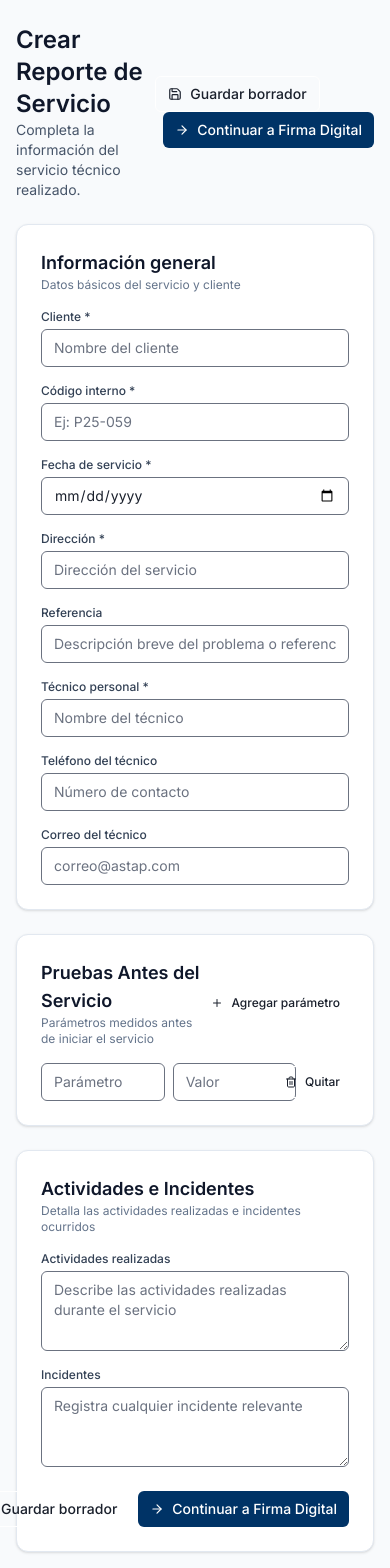
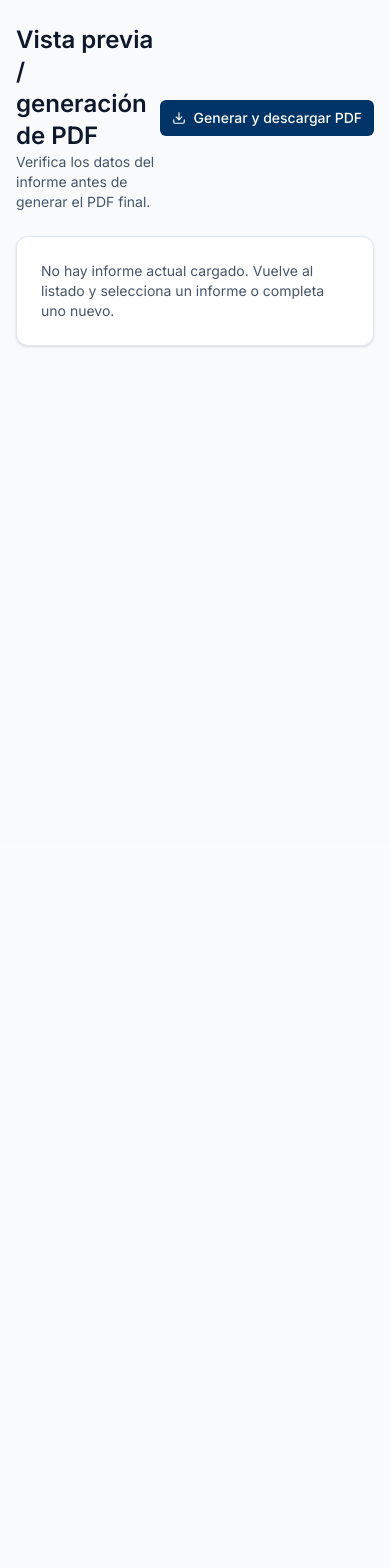
Before and after one commit to Djjasline/prueba-completa, a React (Vite) app: page /service-report-creation in a window 390 px wide. Shown: the top 1568 px of the page. After the commit the page ends 844 px from the top, so only its background shows below. Built offline with nearby package versions, Linux system fonts and the light colour scheme.

Commit message:
Update index.jsx

```diff
--- a/src/pages/service-report-creation/index.jsx
+++ b/src/pages/service-report-creation/index.jsx
@@ -1,420 +1,217 @@
-// src/pages/service-report-creation/index.jsx
-import React, { useEffect, useState } from "react";
-import { useNavigate } from "react-router-dom";
+// src/pages/pdf-report-preview/index.jsx
+import React from "react";
+import jsPDF from "jspdf";
+import "jspdf-autotable";
 import Button from "../../components/ui/Button";
 import { useReports } from "../../context/ReportContext";
 
-const emptyGeneralInfo = {
-  client: "",
-  serviceDate: "",
-  internalCode: "",
-  address: "",
-  reference: "",
-  technicalPersonnel: "",
-  technicianPhone: "",
-  technicianEmail: "",
-};
+// Generador de PDF para informes ASTAP
+export const generateReportPdf = (report) => {
+  const pdf = new jsPDF("p", "mm", "a4");
+  const pageWidth = 210;
 
-const ServiceReportCreation = () => {
-  const navigate = useNavigate();
-  const { currentReport, saveDraft } = useReports();
+  const safeReport = report || {};
+  const general = safeReport.generalInfo || {};
+  const beforeTesting = safeReport.beforeTesting || [];
+  const activities = safeReport.activitiesIncidents || {};
+  const signatures = safeReport.digitalSignatures || {};
 
-  const [generalInfo, setGeneralInfo] = useState(emptyGeneralInfo);
-  const [beforeTesting, setBeforeTesting] = useState([
-    { id: 1, parameter: "", value: "" },
-  ]);
-  const [activitiesDescription, setActivitiesDescription] = useState("");
-  const [incidentsDescription, setIncidentsDescription] = useState("");
-
-  // Al entrar a la pantalla, cargar datos del reporte actual (si existe)
-  useEffect(() => {
-    if (currentReport) {
-      setGeneralInfo({
-        ...emptyGeneralInfo,
-        ...(currentReport.generalInfo || {}),
+  // Encabezado
+  pdf.setFontSize(18);
+  pdf.text("ASTAP - Reporte de Servicio", pageWidth / 2, 15, {
+    align: "center",
   });
 
-      setBeforeTesting(
-        (currentReport.beforeTesting || []).length > 0
-          ? currentReport.beforeTesting.map((row, idx) => ({
-              id: idx + 1,
-              parameter: row.parameter || "",
-              value: row.value || "",
-            }))
-          : [{ id: 1, parameter: "", value: "" }]
+  pdf.setFontSize(10);
+  pdf.text(`Fecha: ${general.serviceDate || "---"}`, 14, 25);
+  pdf.text(`Cliente: ${general.client || "---"}`, 14, 30);
+  pdf.text(
+    `Código Interno: ${general.internalCode || "---"}`,
+    14,
+    35
   );
 
-      setActivitiesDescription(
-        currentReport.activitiesIncidents?.activitiesDescription || ""
+  // Información general
+  pdf.setFontSize(14);
+  pdf.text("Información General", 14, 50);
+
+  pdf.setFontSize(10);
+  pdf.text(`Dirección: ${general.address || "---"}`, 14, 57);
+  pdf.text(`Referencia: ${general.reference || "---"}`, 14, 62);
+  pdf.text(
+    `Técnico: ${general.technicalPersonnel || "---"}`,
+    14,
+    67
   );
-      setIncidentsDescription(
-        currentReport.activitiesIncidents?.incidentsDescription || ""
+  pdf.text(
+    `Teléfono técnico: ${general.technicianPhone || "---"}`,
+    14,
+    72
+  );
+  pdf.text(
+    `Correo técnico: ${general.technicianEmail || "---"}`,
+    14,
+    77
+  );
+
+  // Pruebas antes del servicio
+  let currentY = 90;
+  if (beforeTesting.length > 0) {
+    pdf.setFontSize(14);
+    pdf.text("Pruebas Antes del Servicio", 14, currentY);
+
+    pdf.autoTable({
+      startY: currentY + 5,
+      head: [["Parámetro", "Valor"]],
+      body: beforeTesting.map((row) => [
+        row.parameter || "",
+        row.value || "",
+      ]),
+    });
+
+    currentY = pdf.lastAutoTable.finalY + 10;
+  } else {
+    currentY = 100;
+  }
+
+  // Actividades e incidentes
+  pdf.setFontSize(14);
+  pdf.text("Actividades e Incidentes", 14, currentY);
+
+  pdf.setFontSize(10);
+  const actText =
+    `Actividades: ${activities.activitiesDescription || "---"}`;
+  const incText =
+    `Incidentes: ${activities.incidentsDescription || "---"}`;
+
+  pdf.text(actText, 14, currentY + 7, { maxWidth: 180 });
+  pdf.text(incText, 14, currentY + 21, { maxWidth: 180 });
+
+  // Firmas
+  const signaturesBaseY = currentY + 45;
+  pdf.setFontSize(14);
+  pdf.text("Firmas", 14, signaturesBaseY);
+
+  pdf.setFontSize(10);
+  if (signatures.astap) {
+    pdf.text("Técnico ASTAP:", 14, signaturesBaseY + 10);
+    pdf.addImage(
+      signatures.astap,
+      "PNG",
+      14,
+      signaturesBaseY + 15,
+      40,
+      20
     );
   }
-  }, [currentReport]);
 
-  // Handlers de formulario
-  const handleGeneralChange = (field, value) => {
-    setGeneralInfo((prev) => ({
-      ...prev,
-      [field]: value,
-    }));
-  };
+  if (signatures.client) {
+    pdf.text("Cliente:", 120, signaturesBaseY + 10);
+    pdf.addImage(
+      signatures.client,
+      "PNG",
+      120,
+      signaturesBaseY + 15,
+      40,
+      20
+    );
+  }
 
-  const handleBeforeTestingChange = (id, field, value) => {
-    setBeforeTesting((rows) =>
-      rows.map((row) =>
-        row.id === id ? { ...row, [field]: value } : row
-      )
+  // Guardar archivo
+  pdf.save(
+    `ASTAP_Reporte_${general.internalCode || "sin-codigo"}.pdf`
   );
 };
 
-  const handleAddBeforeRow = () => {
-    setBeforeTesting((rows) => [
-      ...rows,
-      { id: Date.now(), parameter: "", value: "" },
-    ]);
+const PDFReportPreview = () => {
+  const { currentReport, saveCompleted } = useReports();
+
+  const handleGenerate = () => {
+    if (!currentReport) {
+      alert(
+        "No hay datos de reporte cargados. Guarda primero el formulario."
+      );
+      return;
+    }
+
+    generateReportPdf(currentReport);
+    saveCompleted(currentReport); // marcar como completado en el historial
   };
 
-  const handleRemoveBeforeRow = (id) => {
-    setBeforeTesting((rows) => {
-      const filtered = rows.filter((r) => r.id !== id);
-      return filtered.length > 0 ? filtered : [{ id: 1, parameter: "", value: "" }];
-    });
-  };
-
-  // Arma el objeto completo de reporte a partir del formulario
-  const buildReportObject = () => {
-    return {
-      ...currentReport,
-      generalInfo: { ...generalInfo },
-      beforeTesting: beforeTesting
-        .filter((r) => r.parameter || r.value)
-        .map((r) => ({ parameter: r.parameter, value: r.value })),
-      activitiesIncidents: {
-        activitiesDescription,
-        incidentsDescription,
-      },
-      // preservamos firmas, materiales, etc. que se llenan en otras pantallas
-      digitalSignatures: currentReport?.digitalSignatures || {},
-      materials: currentReport?.materials || [],
-    };
-  };
-
-  // Guardar como borrador
-  const handleSaveDraft = () => {
-    const report = buildReportObject();
-    saveDraft(report);
-    alert("Borrador guardado correctamente.");
-  };
-
-  // Guardar y pasar a firmas
-  const handleGoToSignatures = () => {
-    const report = buildReportObject();
-    saveDraft(report); // seguimos en borrador hasta que se genere/envíe
-    navigate("/digital-signature-capture");
-  };
+  const general = currentReport?.generalInfo || {};
 
   return (
     <div className="min-h-screen bg-slate-50 px-4 py-6">
-      <div className="max-w-5xl mx-auto space-y-6">
+      <div className="max-w-4xl mx-auto space-y-6">
         {/* Encabezado */}
         <header className="flex items-center justify-between">
           <div>
             <h1 className="text-2xl font-semibold text-slate-900">
-              Crear Reporte de Servicio
+              Vista previa / generación de PDF
             </h1>
             <p className="text-sm text-slate-600">
-              Completa la información del servicio técnico realizado.
+              Verifica los datos del informe antes de generar el PDF final.
             </p>
           </div>
-          <div className="space-x-2">
-            <Button
-              variant="outline"
-              size="sm"
-              onClick={handleSaveDraft}
-              iconName="Save"
-            >
-              Guardar borrador
-            </Button>
           <Button
             size="sm"
-              onClick={handleGoToSignatures}
-              iconName="ArrowRight"
+            iconName="Download"
+            onClick={handleGenerate}
           >
-              Continuar a Firma Digital
+            Generar y descargar PDF
           </Button>
-          </div>
         </header>
 
-        {/* Card Información general */}
+        {/* Resumen rápido del informe */}
+        {currentReport ? (
           <section className="bg-white rounded-xl shadow border p-6 space-y-4">
-          <div className="flex items-center justify-between">
+            <h2 className="text-lg font-semibold text-slate-900">
+              Resumen del informe
+            </h2>
+            <div className="grid grid-cols-1 md:grid-cols-2 gap-3 text-sm">
               <div>
-              <h2 className="text-lg font-semibold text-slate-900">
-                Información general
-              </h2>
-              <p className="text-xs text-slate-500">
-                Datos básicos del servicio y cliente
+                <p className="text-slate-500 text-xs">Cliente</p>
+                <p className="font-medium">
+                  {general.client || "—"}
+                </p>
+              </div>
+              <div>
+                <p className="text-slate-500 text-xs">Código interno</p>
+                <p className="font-medium">
+                  {general.internalCode || "—"}
+                </p>
+              </div>
+              <div>
+                <p className="text-slate-500 text-xs">
+                  Fecha de servicio
+                </p>
+                <p className="font-medium">
+                  {general.serviceDate || "—"}
+                </p>
+              </div>
+              <div>
+                <p className="text-slate-500 text-xs">Dirección</p>
+                <p className="font-medium">
+                  {general.address || "—"}
                 </p>
               </div>
             </div>
-
-          <div className="grid grid-cols-1 md:grid-cols-2 gap-4">
-            {/* Cliente */}
-            <div className="flex flex-col gap-1">
-              <label className="text-xs font-medium text-slate-700">
-                Cliente *
-              </label>
-              <input
-                type="text"
-                value={generalInfo.client}
-                onChange={(e) =>
-                  handleGeneralChange("client", e.target.value)
-                }
-                className="border rounded-md px-3 py-2 text-sm outline-none focus:ring-2 focus:ring-slate-900/20"
-                placeholder="Nombre del cliente"
-              />
-            </div>
-
-            {/* Código interno */}
-            <div className="flex flex-col gap-1">
-              <label className="text-xs font-medium text-slate-700">
-                Código interno *
-              </label>
-              <input
-                type="text"
-                value={generalInfo.internalCode}
-                onChange={(e) =>
-                  handleGeneralChange("internalCode", e.target.value)
-                }
-                className="border rounded-md px-3 py-2 text-sm outline-none focus:ring-2 focus:ring-slate-900/20"
-                placeholder="Ej: P25-059"
-              />
-            </div>
-
-            {/* Fecha de servicio */}
-            <div className="flex flex-col gap-1">
-              <label className="text-xs font-medium text-slate-700">
-                Fecha de servicio *
-              </label>
-              <input
-                type="date"
-                value={generalInfo.serviceDate}
-                onChange={(e) =>
-                  handleGeneralChange("serviceDate", e.target.value)
-                }
-                className="border rounded-md px-3 py-2 text-sm outline-none focus:ring-2 focus:ring-slate-900/20"
-              />
-            </div>
-
-            {/* Dirección */}
-            <div className="flex flex-col gap-1">
-              <label className="text-xs font-medium text-slate-700">
-                Dirección *
-              </label>
-              <input
-                type="text"
-                value={generalInfo.address}
-                onChange={(e) =>
-                  handleGeneralChange("address", e.target.value)
-                }
-                className="border rounded-md px-3 py-2 text-sm outline-none focus:ring-2 focus:ring-slate-900/20"
-                placeholder="Dirección del servicio"
-              />
-            </div>
-
-            {/* Referencia */}
-            <div className="md:col-span-2 flex flex-col gap-1">
-              <label className="text-xs font-medium text-slate-700">
-                Referencia
-              </label>
-              <input
-                type="text"
-                value={generalInfo.reference}
-                onChange={(e) =>
-                  handleGeneralChange("reference", e.target.value)
-                }
-                className="border rounded-md px-3 py-2 text-sm outline-none focus:ring-2 focus:ring-slate-900/20"
-                placeholder="Descripción breve del problema o referencia"
-              />
-            </div>
-
-            {/* Técnico personal */}
-            <div className="flex flex-col gap-1">
-              <label className="text-xs font-medium text-slate-700">
-                Técnico personal *
-              </label>
-              <input
-                type="text"
-                value={generalInfo.technicalPersonnel}
-                onChange={(e) =>
-                  handleGeneralChange(
-                    "technicalPersonnel",
-                    e.target.value
-                  )
-                }
-                className="border rounded-md px-3 py-2 text-sm outline-none focus:ring-2 focus:ring-slate-900/20"
-                placeholder="Nombre del técnico"
-              />
-            </div>
-
-            {/* Teléfono del técnico */}
-            <div className="flex flex-col gap-1">
-              <label className="text-xs font-medium text-slate-700">
-                Teléfono del técnico
-              </label>
-              <input
-                type="tel"
-                value={generalInfo.technicianPhone}
-                onChange={(e) =>
-                  handleGeneralChange("technicianPhone", e.target.value)
-                }
-                className="border rounded-md px-3 py-2 text-sm outline-none focus:ring-2 focus:ring-slate-900/20"
-                placeholder="Número de contacto"
-              />
-            </div>
-
-            {/* Correo del técnico */}
-            <div className="md:col-span-2 flex flex-col gap-1">
-              <label className="text-xs font-medium text-slate-700">
-                Correo del técnico
-              </label>
-              <input
-                type="email"
-                value={generalInfo.technicianEmail}
-                onChange={(e) =>
-                  handleGeneralChange("technicianEmail", e.target.value)
-                }
-                className="border rounded-md px-3 py-2 text-sm outline-none focus:ring-2 focus:ring-slate-900/20"
-                placeholder="correo@astap.com"
-              />
-            </div>
-          </div>
+            <p className="text-xs text-slate-500">
+              El PDF incluirá la información general, pruebas antes del
+              servicio, actividades, incidentes y firmas registradas.
+            </p>
           </section>
-
-        {/* Pruebas antes del servicio */}
-        <section className="bg-white rounded-xl shadow border p-6 space-y-4">
-          <div className="flex items-center justify-between">
-            <div>
-              <h2 className="text-lg font-semibold text-slate-900">
-                Pruebas Antes del Servicio
-              </h2>
-              <p className="text-xs text-slate-500">
-                Parámetros medidos antes de iniciar el servicio
+        ) : (
+          <section className="bg-white rounded-xl shadow border p-6">
+            <p className="text-sm text-slate-600">
+              No hay informe actual cargado. Vuelve al listado y selecciona un
+              informe o completa uno nuevo.
             </p>
-            </div>
-            <Button
-              variant="outline"
-              size="xs"
-              onClick={handleAddBeforeRow}
-              iconName="Plus"
-            >
-              Agregar parámetro
-            </Button>
-          </div>
-
-          <div className="space-y-2">
-            {beforeTesting.map((row) => (
-              <div
-                key={row.id}
-                className="grid grid-cols-12 gap-2 items-center"
-              >
-                <input
-                  className="col-span-5 border rounded-md px-3 py-2 text-sm outline-none focus:ring-2 focus:ring-slate-900/20"
-                  placeholder="Parámetro"
-                  value={row.parameter}
-                  onChange={(e) =>
-                    handleBeforeTestingChange(
-                      row.id,
-                      "parameter",
-                      e.target.value
-                    )
-                  }
-                />
-                <input
-                  className="col-span-5 border rounded-md px-3 py-2 text-sm outline-none focus:ring-2 focus:ring-slate-900/20"
-                  placeholder="Valor"
-                  value={row.value}
-                  onChange={(e) =>
-                    handleBeforeTestingChange(
-                      row.id,
-                      "value",
-                      e.target.value
-                    )
-                  }
-                />
-                <div className="col-span-2 flex justify-end">
-                  <Button
-                    variant="outline"
-                    size="xs"
-                    iconName="Trash2"
-                    onClick={() => handleRemoveBeforeRow(row.id)}
-                  >
-                    Quitar
-                  </Button>
-                </div>
-              </div>
-            ))}
-          </div>
           </section>
-
-        {/* Actividades e incidentes */}
-        <section className="bg-white rounded-xl shadow border p-6 space-y-4 mb-16">
-          <div>
-            <h2 className="text-lg font-semibold text-slate-900">
-              Actividades e Incidentes
-            </h2>
-            <p className="text-xs text-slate-500">
-              Detalla las actividades realizadas e incidentes ocurridos
-            </p>
-          </div>
-
-          <div className="flex flex-col gap-1">
-            <label className="text-xs font-medium text-slate-700">
-              Actividades realizadas
-            </label>
-            <textarea
-              value={activitiesDescription}
-              onChange={(e) => setActivitiesDescription(e.target.value)}
-              className="border rounded-md px-3 py-2 text-sm outline-none focus:ring-2 focus:ring-slate-900/20 min-h-[80px]"
-              placeholder="Describe las actividades realizadas durante el servicio"
-            />
-          </div>
-
-          <div className="flex flex-col gap-1">
-            <label className="text-xs font-medium text-slate-700">
-              Incidentes
-            </label>
-            <textarea
-              value={incidentsDescription}
-              onChange={(e) => setIncidentsDescription(e.target.value)}
-              className="border rounded-md px-3 py-2 text-sm outline-none focus:ring-2 focus:ring-slate-900/20 min-h-[80px]"
-              placeholder="Registra cualquier incidente relevante"
-            />
-          </div>
-
-          <div className="flex justify-end gap-2 pt-2">
-            <Button
-              variant="outline"
-              size="sm"
-              onClick={handleSaveDraft}
-              iconName="Save"
-            >
-              Guardar borrador
-            </Button>
-            <Button
-              size="sm"
-              onClick={handleGoToSignatures}
-              iconName="ArrowRight"
-            >
-              Continuar a Firma Digital
-            </Button>
-          </div>
-        </section>
+        )}
       </div>
     </div>
   );
 };
 
-export default ServiceReportCreation;
+export default PDFReportPreview;
```
Lines whose indentation alone changed are shown as unchanged.
